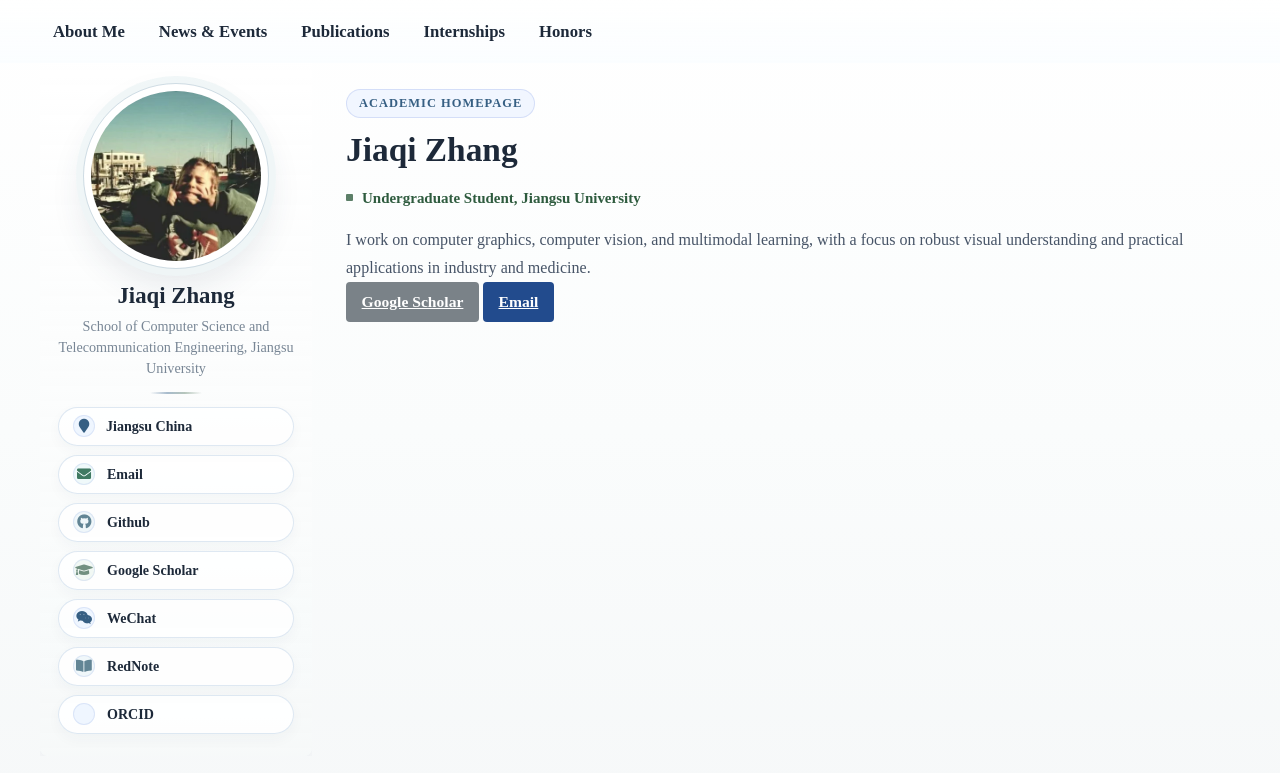
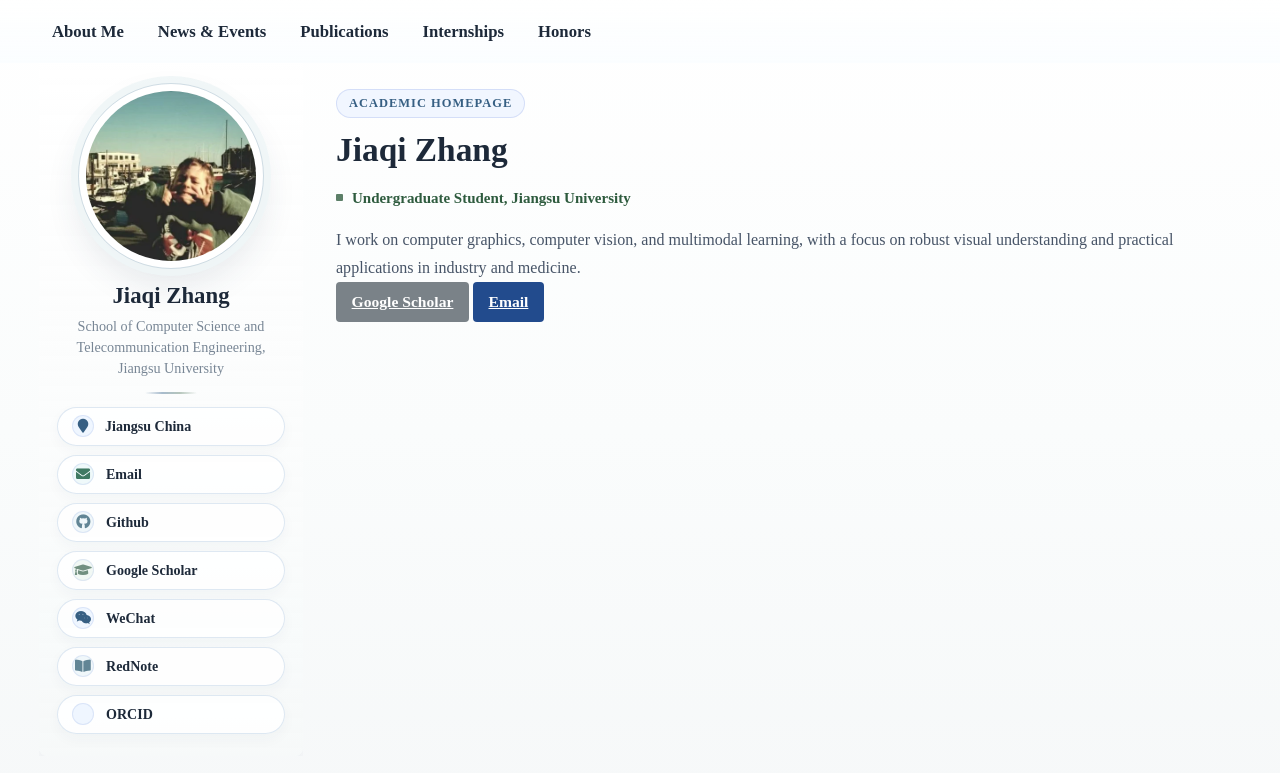
Before and after one commit to JiaqiZhang-Sengoku/JiaqiZhang-Sengoku.github.io, a Jekyll site: the page built from _pages/includes/homepage.md, in a window 1280 px wide. Shown: the top 773 px of the page. Built offline with Jekyll 4.4.1, drawn with Linux system fonts in a browser that asks for light colours; our own code applies the rules of GitHub Pages for plain Markdown files.

Commit message:
20260707

```diff
--- a/assets/css/main.scss
+++ b/assets/css/main.scss
@@ -73,10 +73,10 @@
     --accent-warm-soft: rgba(113, 144, 128, 0.11);
     --accepted-green: #2e5b3e;
     --first-author-orange: #e4572e;
-    --max-page-width: 1460px;
-    --content-width: 1080px;
-    --page-side-padding: 40px;
-    --sidebar-width: 272px;
+    --max-page-width: 1420px;
+    --content-width: 1050px;
+    --page-side-padding: 39px;
+    --sidebar-width: 264px;
     --masthead-height: 62px;
     --anchor-offset: 92px;
     --quiet-line: rgba(210, 222, 237, 0.82);
@@ -260,7 +260,7 @@ body > .masthead {
 #main {
     display: grid !important;
     grid-template-columns: var(--sidebar-width) minmax(0, 1fr);
-    gap: 34px;
+    gap: 33px;
     max-width: var(--max-page-width) !important;
     margin: 0 auto !important;
     padding: 0 var(--page-side-padding) 50px !important;
```
